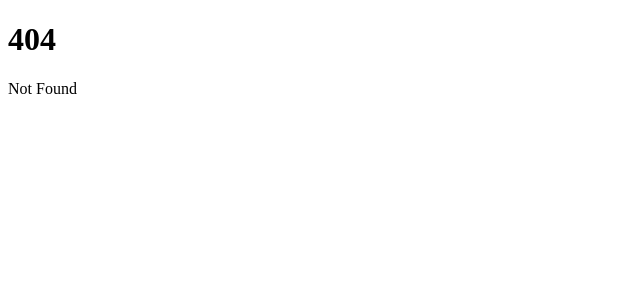
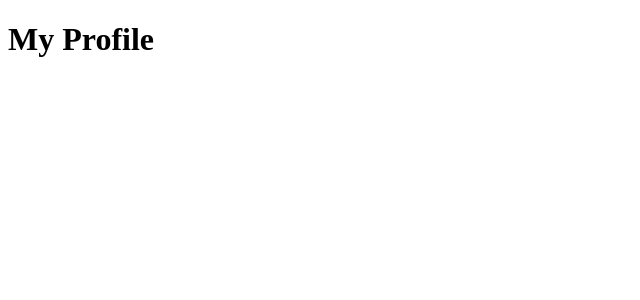
Before and after one commit to marfrede/hello-world, a SvelteKit app: page /profile in a window 1280 px wide. Before the commit this address had no page. Shown: the top 300 px of the page, without its empty margins (0-640 px from the left). Built offline with nearby package versions, Linux system fonts and the light colour scheme.

Commit message:
add profile and about routes and pages

```diff
--- /dev/null
+++ b/src/routes/about/+page.svelte
@@ -0,0 +1 @@
+<h1>About Me</h1>
--- /dev/null
+++ b/src/routes/profile/+page.svelte
@@ -0,0 +1 @@
+<h1>My Profile</h1>
```
